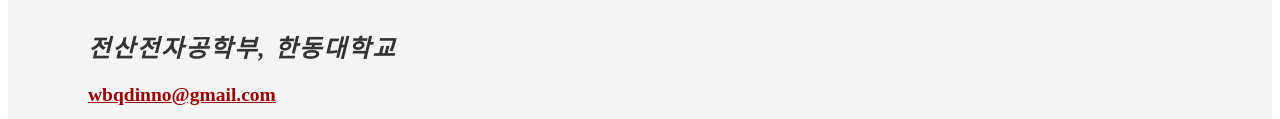
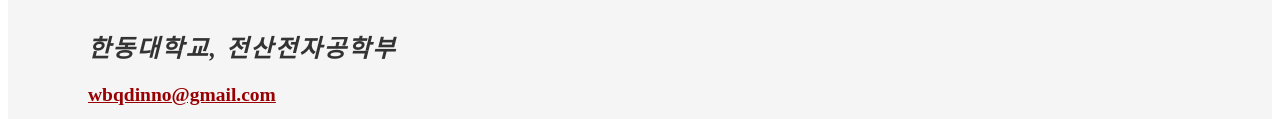
Before and after one commit to wbqd/old-resume, a plain HTML site: page index.html in a window 1280 px wide. Shown: the part 211-330 px from the top of the page. Drawn offline with Linux system fonts and the light colour scheme; a small style sheet from the web is missing; a web font is replaced by a local one.

Commit message:
Change title order

```diff
--- a/index.html
+++ b/index.html
@@ -21,7 +21,7 @@
 			<div class="yui-gc">
 				<div class="yui-u first">
 					<h1>정인호</h1>
-					<h2>전산전자공학부, 한동대학교</h2>
+					<h2>한동대학교, 전산전자공학부</h2>
 				</div>
 
 				<div class="yui-u">
```
